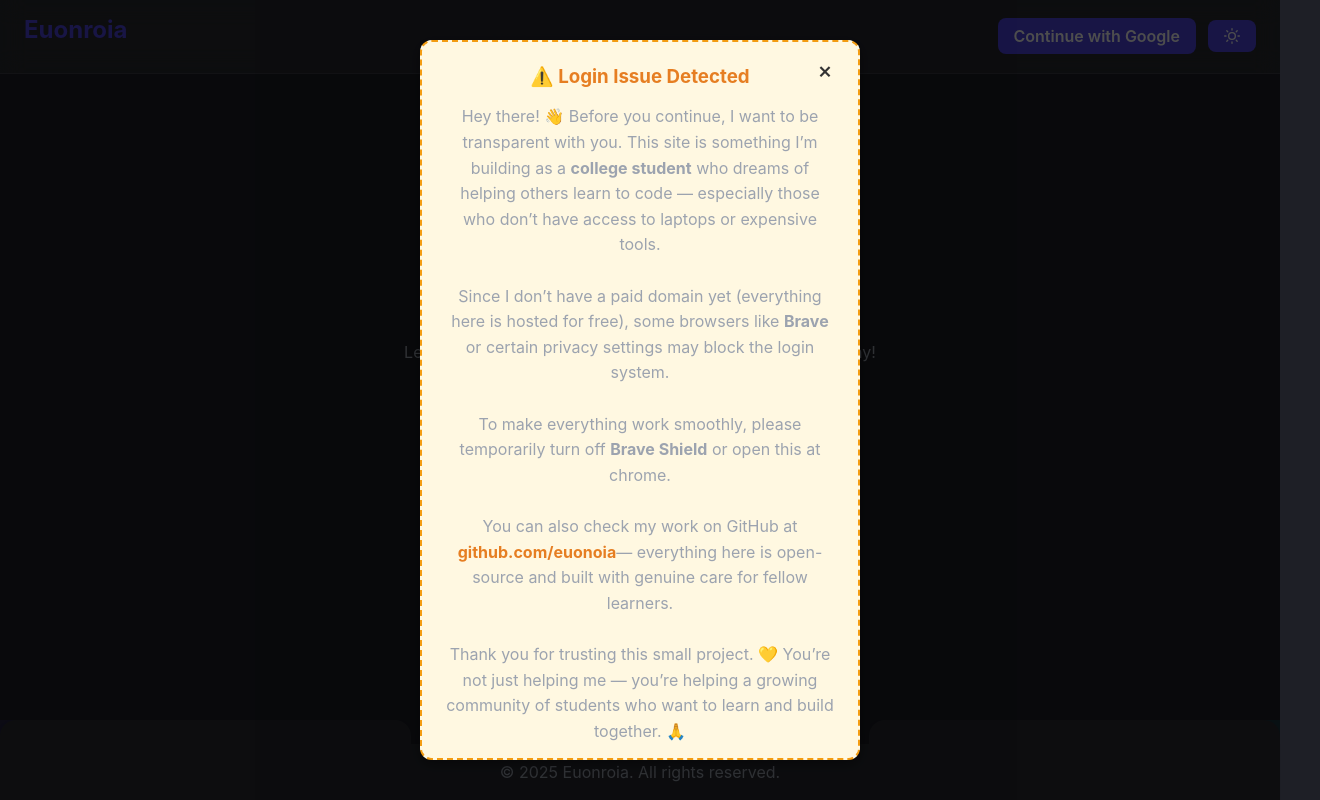
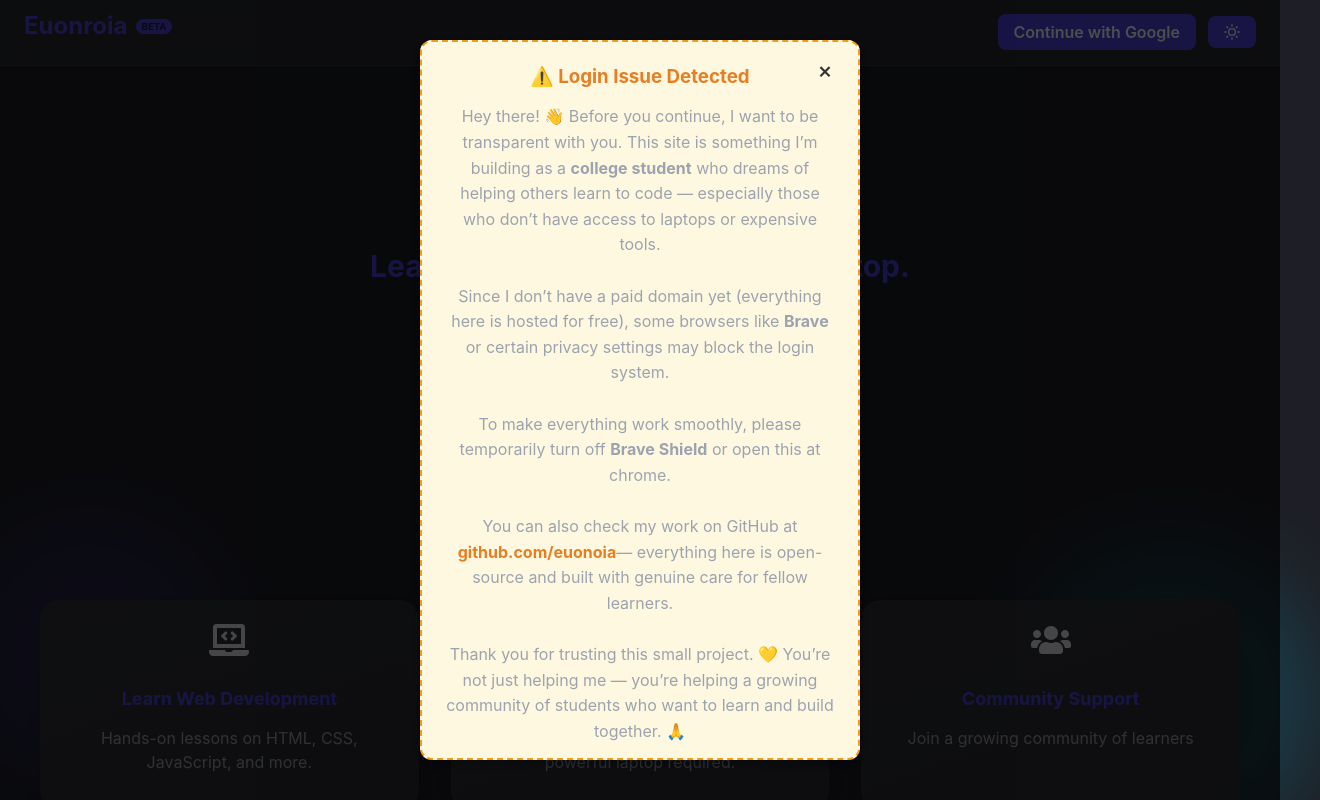
Before and after one commit to euonoia/euonroia, a React (Vite) app in the folder frontend/: page / in a window 1280 px wide. Shown: the top 800 px of the page, 1320 px wide, since content can reach past the window. Built offline with nearby package versions, Linux system fonts and the light colour scheme; no server answers.

Commit message:
initial commit

```diff
--- a/frontend/src/components/header.tsx
+++ b/frontend/src/components/header.tsx
@@ -23,7 +23,9 @@ export default function Header({ hideUser = false, showLoginButton = false }: He
 
   return (
     <header className={`header ${theme}`}>
-      <h2 className="logo">Euonroia</h2>
+      <h2 className="logo">
+       Euonroia <span className="beta-badge">BETA</span>
+      </h2>
 
       <div className="header-actions">
         {!loading && (!user || showLoginButton) && (
--- a/frontend/src/pages/LandingPage.tsx
+++ b/frontend/src/pages/LandingPage.tsx
@@ -19,20 +19,24 @@ const LandingPage: FC = () => {
   }, [user, loading, navigate]);
 
   return (
-    <div className="landing-container">
-      {/* Hide user info in Header for landing page */}
+    <div className="app-wrapper">
       <Header hideUser={true} />
 
-      {/* Login warning for blocked cookies */}
+      <main className="app-main">
+        <div className="landing-container">
           <LoginWarning />
 
-      <main className="landing-main">
+          <div className="landing-main">
             {/* Hero Section */}
             <section className="hero-section">
-          <p>Learn to code, even without a laptop. Start your journey today!</p>
+              <div className="hero-content">
+                <h1>Learn to code, even without a laptop.</h1>
+                <p>Start your journey today!</p>
+              </div>
             </section>
 
             {/* Features Section */}
+            <div className="features-section-container">
               <section className="features-section">
                 <div className="feature-card">
                   <div className="feature-icon"><FaLaptopCode /></div>
@@ -49,9 +53,12 @@ const LandingPage: FC = () => {
                 <div className="feature-card">
                   <div className="feature-icon"><FaUsers /></div>
                   <h2>Community Support</h2>
-            <p>Join a growing community of learners and mentors to guide you.</p>
+                  <p>Join a growing community of learners</p>
                 </div>
               </section>
+            </div>
+          </div>
+        </div>
       </main>
 
       <Footer />
--- a/frontend/src/styles/components/footer.css
+++ b/frontend/src/styles/components/footer.css
@@ -2,24 +2,19 @@
    Footer Styles
 ========================= */
 .footer {
-  position: fixed;         /* always at the bottom */
-  bottom: 0;
-  left: 0;
-  width: 100%;             /* full width like header */
+  width: 100%;
   display: flex;
-  justify-content: center; /* center content horizontally */
-  align-items: center;     /* center content vertically */
+  justify-content: center;
+  align-items: center;
   padding: var(--space-4);
   background-color: var(--bg-card);
   color: var(--text-secondary);
   gap: var(--space-3);
   box-shadow: var(--shadow-sm);
   font-family: var(--font-family-base);
-  text-align: center;      /* ensures text is centered */
-  z-index: 50;             /* behind header but above content if needed */
-  flex-wrap: wrap;         /* wrap items on smaller screens */
+  text-align: center;
+  flex-wrap: wrap;
 }
-
 /* Footer text */
 .footer-left p {
   margin: 0;
--- a/frontend/src/styles/components/header.css
+++ b/frontend/src/styles/components/header.css
@@ -4,8 +4,8 @@
 .header {
   display: flex;
   justify-content: space-between;
-  align-items: center;
-  padding: var(--space-4) var(--space-6);
+  align-items: center;        /* vertically center everything */
+  padding: var(--space-3) var(--space-6); /* slightly smaller top/bottom padding */
   background-color: rgba(255, 255, 255, 0.05);
   color: var(--text-primary);
   position: fixed;
@@ -17,17 +17,32 @@
   border-bottom: 1px solid var(--color-border);
 }
 
-/* Logo */
+/* Logo + Beta wrapper */
 .logo {
+  display: flex;
+  align-items: center;       /* vertical alignment */
+  gap: 0.5rem;
   font-size: var(--font-size-2xl);
   font-weight: 700;
   color: var(--accent);
 }
 
-/* Header buttons wrapper */
+/* Align Beta badge with text */
+.beta-badge {
+  font-size: 0.6rem;
+  font-weight: 700;
+  color: var(--bg-main);
+  background-color: var(--accent);
+  padding: 2px 6px;
+  border-radius: 8px;
+  display: inline-flex;
+  align-items: center;       /* vertically center badge */
+}
+
+/* Header actions wrapper */
 .header-actions {
   display: flex;
-  align-items: center;
+  align-items: center;       /* vertical alignment with logo */
   gap: var(--space-3);
 }
 
@@ -61,8 +76,10 @@
   border: none;
   cursor: pointer;
   color: var(--text-primary);
-  display: block; /* always visible if user logged in */
+  display: block;
+  align-self: center;
 }
+
 
 /* ------------------------ */
 /* Dropdown / Hamburger Menu */
@@ -71,8 +88,9 @@
   position: absolute;
   top: 100%;
   right: 0;
+  display: flex;
   flex-direction: column;
-  align-items: stretch; /* fill content width */
+  align-items: stretch;      /* fill content width */
   background-color: var(--bg-card);
   padding: var(--space-4);
   border-radius: 8px;
@@ -80,7 +98,7 @@
   box-shadow: var(--shadow-md);
   display: none;
   z-index: 200;
-  width: max-content; /* shrink to content size */
+  width: max-content;        /* shrink to content size */
   transition: all 0.3s ease;
 }
 
@@ -91,7 +109,7 @@
 /* User info */
 .user-info {
   display: flex;
-  align-items: center;
+  align-items: center;       /* vertical alignment */
   gap: var(--space-2);
   flex-direction: column;
 }
@@ -104,6 +122,7 @@
 
 .user-name {
   font-weight: 500;
+  text-align: center;
 }
 
 /* Nav links inside dropdown */
@@ -117,7 +136,7 @@
 .header-right .nav-links a {
   display: flex;
   align-items: center;
-  gap: 0.5rem; /* spacing between icon and text */
+  gap: 0.5rem;
   color: var(--text-primary);
   text-decoration: none;
   font-weight: 500;
@@ -139,7 +158,6 @@
 /* Responsive Adjustments   */
 /* ------------------------ */
 @media (max-width: 768px) {
-  /* Dropdown nav links are already stacked vertically */
   .header-right {
     right: var(--space-2);
     min-width: 180px;
@@ -152,7 +170,6 @@
 }
 
 @media (min-width: 769px) {
-  /* Desktop dropdown styling remains same */
   .header-right {
     right: var(--space-4);
   }
--- a/frontend/src/styles/pages/LandingPage.css
+++ b/frontend/src/styles/pages/LandingPage.css
@@ -1,4 +1,19 @@
 @import "../theme.css";
+
+/* =============================
+   Global App Wrapper
+============================= */
+.app-wrapper {
+  display: flex;
+  flex-direction: column;
+  min-height: 100vh;
+}
+
+.app-main {
+  flex: 1;
+  display: flex;
+  flex-direction: column;
+}
 
 /* =============================
    Landing Container
@@ -6,18 +21,20 @@
 .landing-container {
   display: flex;
   flex-direction: column;
-  min-height: 100vh;
+  flex: 1;
   background-color: var(--bg-main);
   color: var(--text-primary);
   font-family: var(--font-family-base);
 }
+
 .landing-main {
   flex: 1;
   display: flex;
   flex-direction: column;
-  gap: var(--space-12); /* spacing between hero and features */
-  padding-bottom: calc(var(--space-8) + 80px); /* extra space to avoid footer overlap */
+  gap: var(--space-12);
+  padding-bottom: var(--space-8);
 }
+
 /* =============================
    Hero Section
 ============================= */
@@ -26,8 +43,8 @@
   justify-content: center;
   align-items: center;
   padding: var(--space-16) var(--space-4);
-  background-color: var(--bg-main); /* Plain white for light mode, dark for dark mode */
-  min-height: 90vh; /* Almost full screen */
+  min-height: 75vh;
+  background-color: var(--bg-main);
   position: relative;
   overflow: hidden;
 }
@@ -35,7 +52,7 @@
 .hero-content {
   max-width: 700px;
   text-align: center;
-  z-index: 1; /* ensures it's above background elements */
+  z-index: 1;
 }
 
 .hero-content h1 {
@@ -53,165 +70,133 @@
   line-height: 1.6;
 }
 
-/* Hero buttons */
-.hero-buttons {
-  display: flex;
-  justify-content: center;
-  gap: var(--space-4);
-  flex-wrap: wrap;
+/* =============================
+   Features Section Wrapper
+============================= */
+.features-section-container {
+  max-width: 1200px;
+  margin: 0 auto; /* center with spacing on sides */
+  width: 100%;
 }
 
-.btn-primary {
-  background-color: var(--accent);
-  color: var(--bg-card);
-  padding: var(--space-3) var(--space-8);
-  border-radius: 12px;
-  font-weight: 600;
-  transition: transform 0.2s ease, background-color 0.2s ease;
+.features-section {
+  position: relative;
+  display: grid;
+  grid-template-columns: repeat(3, 1fr);
+  gap: var(--space-8);
+  padding: var(--space-12) var(--space-4) var(--space-16);
+  background: var(--bg-main);
+  overflow: visible;
+  z-index: 1;
 }
 
-.btn-primary:hover {
-  background-color: var(--accent-hover);
-  transform: translateY(-2px);
-}
-
-.btn-secondary {
-  background-color: transparent;
-  color: var(--accent);
-  border: 2px solid var(--accent);
-  padding: var(--space-3) var(--space-8);
-  border-radius: 12px;
-  font-weight: 600;
-  transition: transform 0.2s ease, background-color 0.2s ease, color 0.2s ease;
-}
-
-.btn-secondary:hover {
-  background-color: var(--accent);
-  color: var(--bg-card);
-  transform: translateY(-2px);
-}
-
-/* =============================
-   Features Section
-============================= */
-.features-section {
-  display: grid;
-  grid-template-columns: repeat(auto-fit, minmax(250px, 1fr));
-  gap: var(--space-6);
-  padding: var(--space-12) var(--space-4);
-  position: relative;
-  overflow: hidden;
-}
-
-/* Subtle background shapes using ::before and ::after */
+/* Glow bubbles behind cards */
 .features-section::before,
 .features-section::after {
   content: "";
   position: absolute;
   border-radius: 50%;
-  opacity: 0.15;
+  opacity: 0.18;
   z-index: 0;
+  filter: blur(40px);
 }
 
+/* Top-left bubble */
 .features-section::before {
+  width: 260px;
+  height: 260px;
+  background: var(--accent);
+  top: -80px;
+  left: -80px;
+}
+
+/* Bottom-right bubble */
+.features-section::after {
   width: 300px;
   height: 300px;
-  background: var(--accent);
-  top: -100px;
-  left: -100px;
+  background: var(--color-secondary);
+  bottom: -40px;
+  right: -80px;
 }
 
-.features-section::after {
-  width: 400px;
-  height: 400px;
-  background: var(--color-secondary);
-  bottom: -150px;
-  right: -150px;
-}
-
-/* Feature Cards */
+/* =============================
+   Feature Cards
+============================= */
 .feature-card {
-  background-color: var(--bg-card);
-  padding: var(--space-6);
-  border-radius: 16px;
-  box-shadow: var(--shadow-md);
+  background: var(--bg-card);
+  padding: var(--space-5);
+  border-radius: 20px;
+  box-shadow: 0 8px 16px rgba(0, 0, 0, 0.08);
   text-align: center;
-  transition: transform 0.3s ease, box-shadow 0.3s ease, background-color 0.3s ease;
   display: flex;
   flex-direction: column;
   align-items: center;
   gap: var(--space-3);
   position: relative;
-  z-index: 1; /* ensures cards are above background shapes */
+  transition: transform 0.4s ease, box-shadow 0.4s ease;
+  z-index: 1;
+  cursor: default;
+  overflow: hidden;
+  min-height: 200px; /* reduced card height */
 }
 
+/* Floating hover effect */
 .feature-card:hover {
-  transform: translateY(-5px);
-  box-shadow: var(--shadow-lg);
+  transform: translateY(-8px) scale(1.02);
+  box-shadow: 0 16px 24px rgba(0, 0, 0, 0.12);
 }
 
+/* Gradient overlay for subtle depth */
+.feature-card::before {
+  content: "";
+  position: absolute;
+  top: -40%;
+  left: -40%;
+  width: 180%;
+  height: 180%;
+  background: linear-gradient(135deg, rgba(255,255,255,0.05), rgba(0,0,0,0.02));
+  pointer-events: none;
+  z-index: 0;
+  transform: rotate(25deg);
+}
+
+/* Icon styling */
 .feature-icon {
   font-size: 2.5rem;
-  margin-bottom: var(--space-4);
-  color: var(--accent); /* optional color to match theme */
+  -webkit-text-fill-color: transparent;
+  margin-bottom: var(--space-3);
 }
 
+/* Headings */
 .feature-card h2 {
-  font-size: var(--font-size-xl);
+  font-size: var(--font-size-lg);
+  font-weight: 700;
   color: var(--accent);
-  margin: var(--space-2) 0;
+  margin: var(--space-1) 0;
+  z-index: 1;
 }
 
+/* Description */
 .feature-card p {
-  font-size: var(--font-size-base);
+  font-size: var(--font-size-sm);
   color: var(--text-secondary);
   line-height: 1.5;
+  z-index: 1;
 }
 
 /* =============================
    Responsive Design
 ============================= */
-@media (max-width: 480px){
-  .landing-main {
-    gap: var(--space-8);
-  }
-}
-
 @media (max-width: 1024px) {
-  .hero-content h1 {
-    font-size: var(--font-size-2xl);
-  }
-  .hero-content p {
-    font-size: var(--font-size-base);
-  }
-}
-
-@media (max-width: 480px) {
-  .hero-section {
-    padding: var(--space-12) var(--space-4);
-  }
-  .hero-content h1 {
-    font-size: var(--font-size-xl);
-  }
-  .hero-content p {
-    font-size: var(--font-size-sm);
-  }
-  .hero-buttons {
-    flex-direction: column;
-  }
-}
-
-@media (max-width: 1024px) {
-  .features-section::before,
-  .features-section::after {
-    width: 200px;
-    height: 200px;
+  .features-section {
+    grid-template-columns: repeat(2, 1fr);
+    gap: var(--space-6);
   }
 }
 
 @media (max-width: 768px) {
   .feature-card h2 {
-    font-size: var(--font-size-lg);
+    font-size: var(--font-size-md);
   }
   .feature-card p {
     font-size: var(--font-size-sm);
@@ -221,13 +206,15 @@
 @media (max-width: 480px) {
   .features-section {
     grid-template-columns: 1fr;
+    gap: var(--space-4);
     padding: var(--space-8) var(--space-2);
   }
   .feature-card {
     padding: var(--space-4);
+    min-height: auto;
   }
   .features-section::before,
   .features-section::after {
-    display: none; /* hides background shapes on small screens for clarity */
+    display: none;
   }
 }
```
Lines whose indentation alone changed are shown as unchanged.
